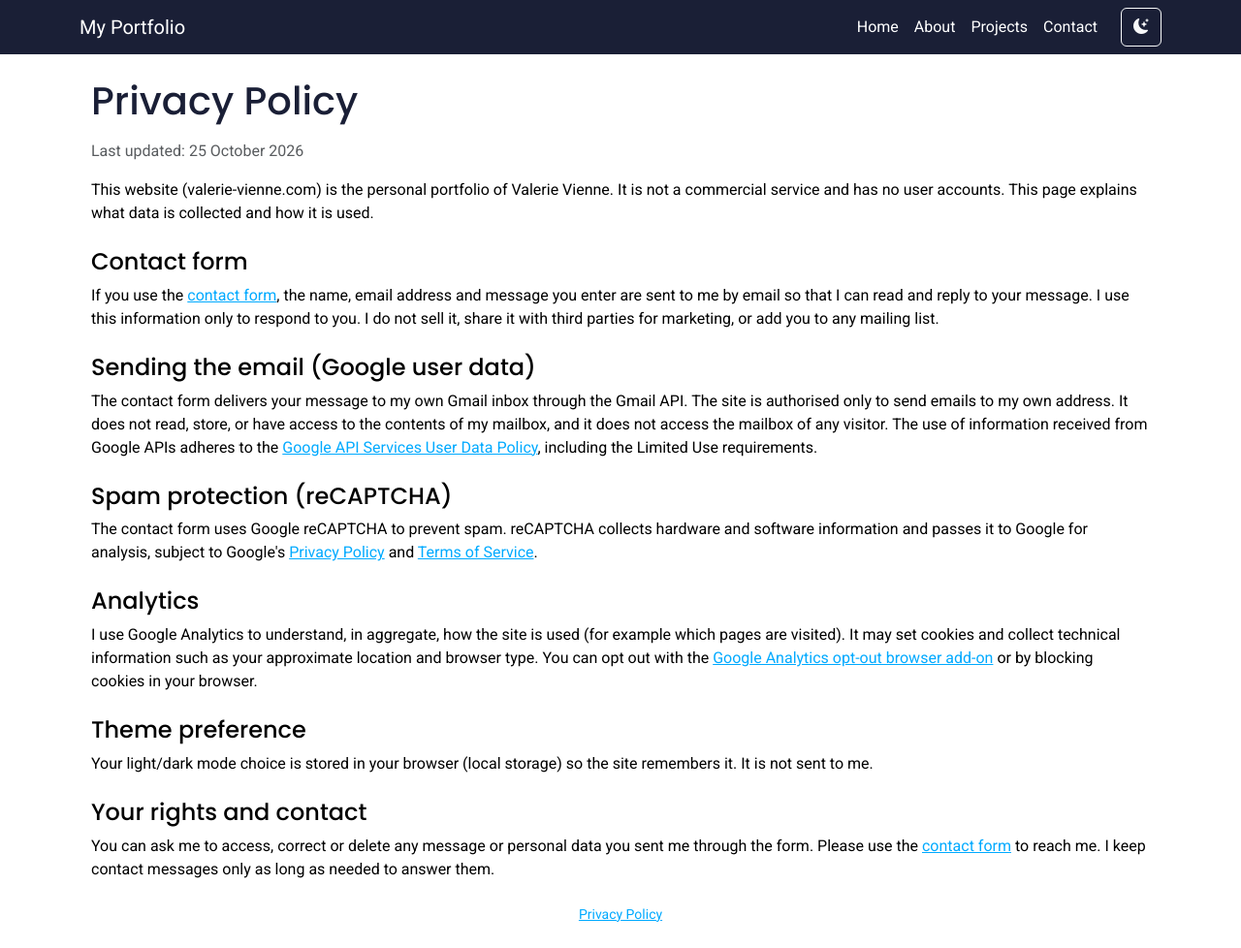
After one commit to ValerieVienne/flask-personal-website, a Flask app: page /privacy in a window 1280 px wide. The commit adds this page. Shown: the whole page at 97% size. Run offline with Flask 3, Linux system fonts and the light colour scheme; some libraries are stand-ins or nearby versions.

Commit message:
Add privacy policy page (/privacy) and footer link, required for Google OAuth consent screen
Co-Authored-By: Claude Sonnet 5.5 <noreply@anthropic.com>
Claude-Session: https://claude.ai/code/session_01TMZq64jA5u1peegtPbAjNZ

```diff
--- a/app.py
+++ b/app.py
@@ -69,6 +69,10 @@ def index():
 @app.route('/about')
 def about():
     return render_template('about.html')
+
+@app.route('/privacy')
+def privacy():
+    return render_template('privacy.html', title="Privacy Policy")
 
 @app.route('/projects')
 def projects():
--- a/templates/base.html
+++ b/templates/base.html
@@ -56,6 +56,9 @@
     <div class="container mt-4">
         {% block content %}{% endblock %}
     </div>
+    <footer class="container text-center small my-4">
+        <a href="/privacy">Privacy Policy</a>
+    </footer>
 <script src="https://cdn.jsdelivr.net/npm/bootstrap@5.3.2/dist/js/bootstrap.bundle.min.js"></script>
 <script>
     const tooltipTriggerList = document.querySelectorAll('[data-bs-toggle="tooltip"]')
--- /dev/null
+++ b/templates/privacy.html
@@ -0,0 +1,27 @@
+{% extends "base.html" %}
+{% block content %}
+<div class="container">
+    <h1 class="mb-3">Privacy Policy</h1>
+    <p class="text-muted">Last updated: 25 October 2026</p>
+
+    <p>This website (valerie-vienne.com) is the personal portfolio of Valerie Vienne. It is not a commercial service and has no user accounts. This page explains what data is collected and how it is used.</p>
+
+    <h2 class="h4 mt-4">Contact form</h2>
+    <p>If you use the <a href="{{ url_for('contact') }}">contact form</a>, the name, email address and message you enter are sent to me by email so that I can read and reply to your message. I use this information only to respond to you. I do not sell it, share it with third parties for marketing, or add you to any mailing list.</p>
+
+    <h2 class="h4 mt-4">Sending the email (Google user data)</h2>
+    <p>The contact form delivers your message to my own Gmail inbox through the Gmail API. The site is authorised only to send emails to my own address. It does not read, store, or have access to the contents of my mailbox, and it does not access the mailbox of any visitor. The use of information received from Google APIs adheres to the <a href="https://developers.google.com/terms/api-services-user-data-policy" target="_blank" rel="noopener">Google API Services User Data Policy</a>, including the Limited Use requirements.</p>
+
+    <h2 class="h4 mt-4">Spam protection (reCAPTCHA)</h2>
+    <p>The contact form uses Google reCAPTCHA to prevent spam. reCAPTCHA collects hardware and software information and passes it to Google for analysis, subject to Google's <a href="https://policies.google.com/privacy" target="_blank" rel="noopener">Privacy Policy</a> and <a href="https://policies.google.com/terms" target="_blank" rel="noopener">Terms of Service</a>.</p>
+
+    <h2 class="h4 mt-4">Analytics</h2>
+    <p>I use Google Analytics to understand, in aggregate, how the site is used (for example which pages are visited). It may set cookies and collect technical information such as your approximate location and browser type. You can opt out with the <a href="https://tools.google.com/dlpage/gaoptout" target="_blank" rel="noopener">Google Analytics opt-out browser add-on</a> or by blocking cookies in your browser.</p>
+
+    <h2 class="h4 mt-4">Theme preference</h2>
+    <p>Your light/dark mode choice is stored in your browser (local storage) so the site remembers it. It is not sent to me.</p>
+
+    <h2 class="h4 mt-4">Your rights and contact</h2>
+    <p>You can ask me to access, correct or delete any message or personal data you sent me through the form. Please use the <a href="{{ url_for('contact') }}">contact form</a> to reach me. I keep contact messages only as long as needed to answer them.</p>
+</div>
+{% endblock %}
```
